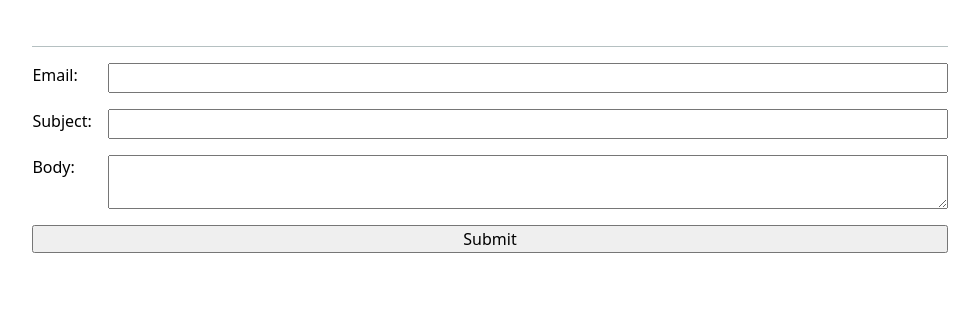
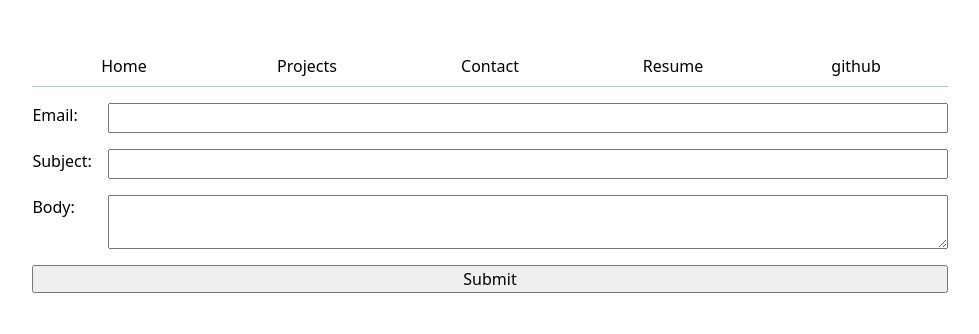
Before and after one commit to G-mikael/portfolio, a plain HTML site: page contact/index.html in a window 1280 px wide. Shown: the whole page, without its empty margins (150-1129 px from the left). Drawn offline with Linux system fonts and the light colour scheme.

Commit message:
Deixar barra de navegação automática funcional

```diff
--- a/contact/index.html
+++ b/contact/index.html
@@ -1,5 +1,5 @@
 <!DOCTYPE html>
-<html lang="en">
+<html lang="en" class="home">
 <head>
     <meta charset="UTF-8">
     <meta name="viewport" content="width=device-width, initial-scale=1.0">
--- a/global.js
+++ b/global.js
@@ -18,11 +18,18 @@ currentLink?.classList.add("current");*/
 
 let pages = [
     {url: "", title: "Home"},
-    {url: "projects/", title: "Projects"},
-    {url: "contact/", title: "Contact"},
-    {url: "resume/", title: "Resume"},
+    {url: "/projects/", title: "Projects"},
+    {url: "/contact/", title: "Contact"},
+    {url: "/resume/", title: "Resume"},
     {url: "https://github.com/G-Mikael", title: "github"}
 ];
 
 let nav = document.createElement("nav");
 document.body.prepend(nav);
+
+for (let p of pages) {
+    let url = p.url;
+    let title = p.title;
+    // Create link and add it to nav
+    nav.insertAdjacentHTML("beforeend", `<a href="${ url }">${ title }</a>` );
+}
```
Also changed, not shown: index.html (+1 -1 lines), projects/index.html (+1 -1 lines), resume/index.html (+1 -1 lines).
